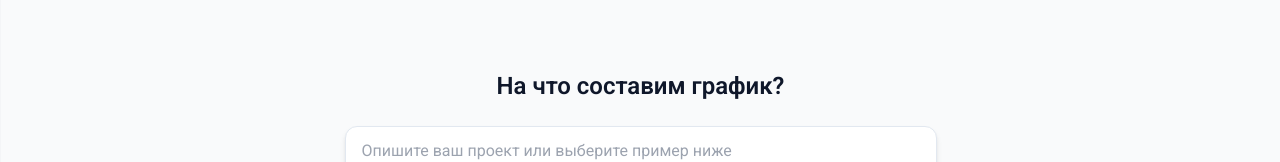
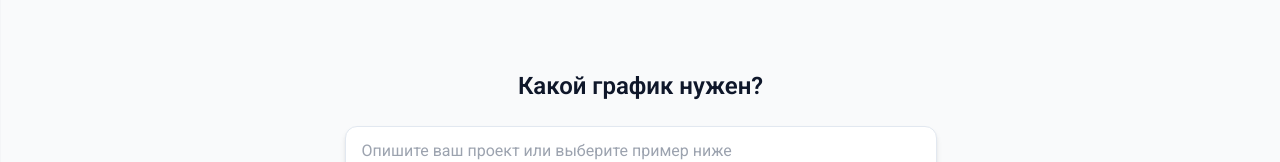
Before and after one commit to simon100500/gantt-lib-mcp, a React (Vite) app in the folder packages/web/: page / in a window 1280 px wide. Shown: the part 222-384 px from the top of the page. Built offline with nearby package versions, Linux system fonts and the light colour scheme.

Commit message:
style: update StartScreen headline for improved clarity
- Changed the headline text from "На что составим график?" to "Какой график нужен?" to enhance user understanding.

```diff
--- a/packages/web/src/components/StartScreen.tsx
+++ b/packages/web/src/components/StartScreen.tsx
@@ -71,7 +71,7 @@ export function StartScreen({ onSend, onEmptyChart, isAuthenticated = true, onLo
       <div className="w-full max-w-[640px] px-6">
         {/* Headline */}
         <h1 className="text-2xl font-semibold text-slate-900 mb-6 text-center">
-          На что составим график?
+          Какой график нужен?
         </h1>
 
         {/* Textarea form block */}
```
